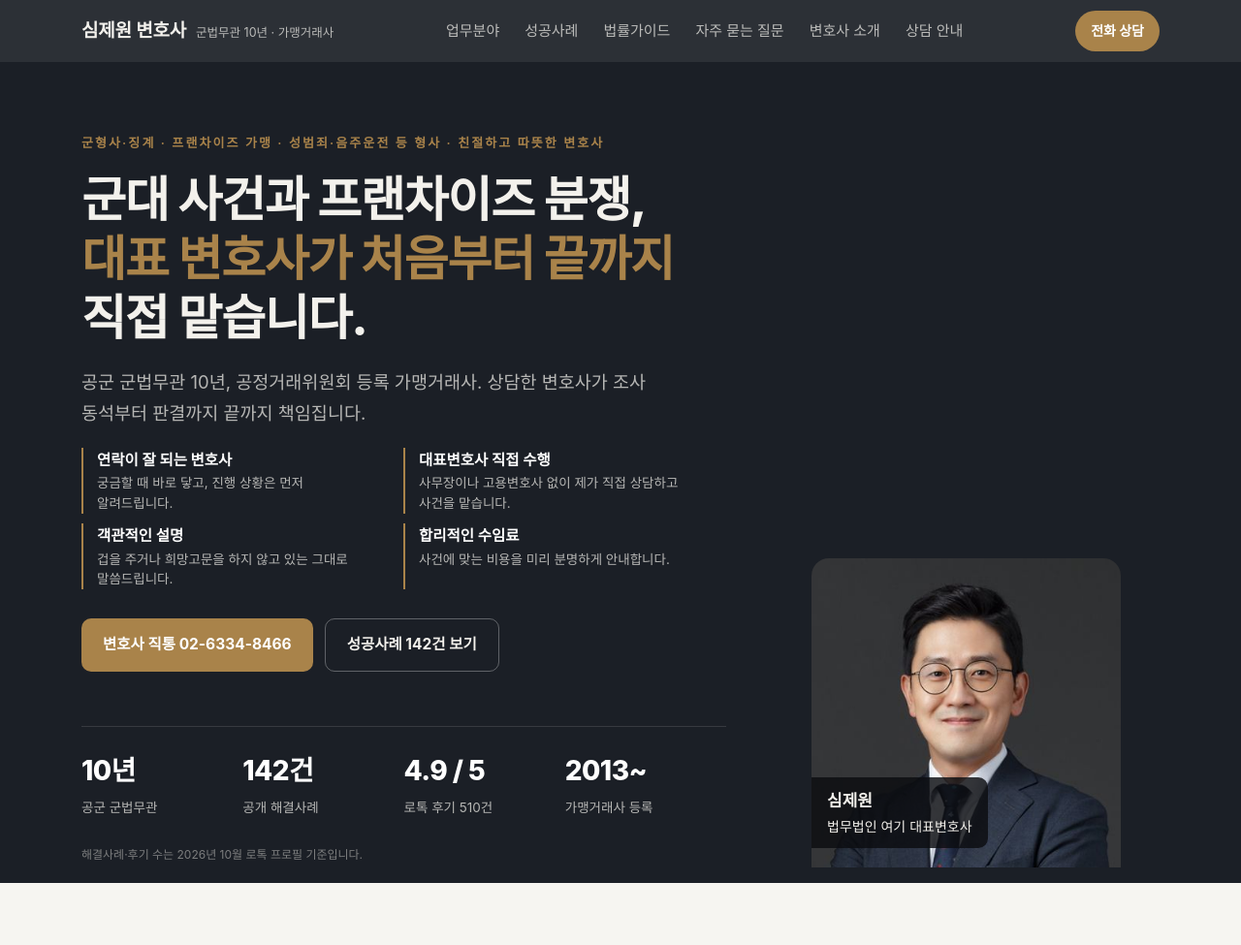
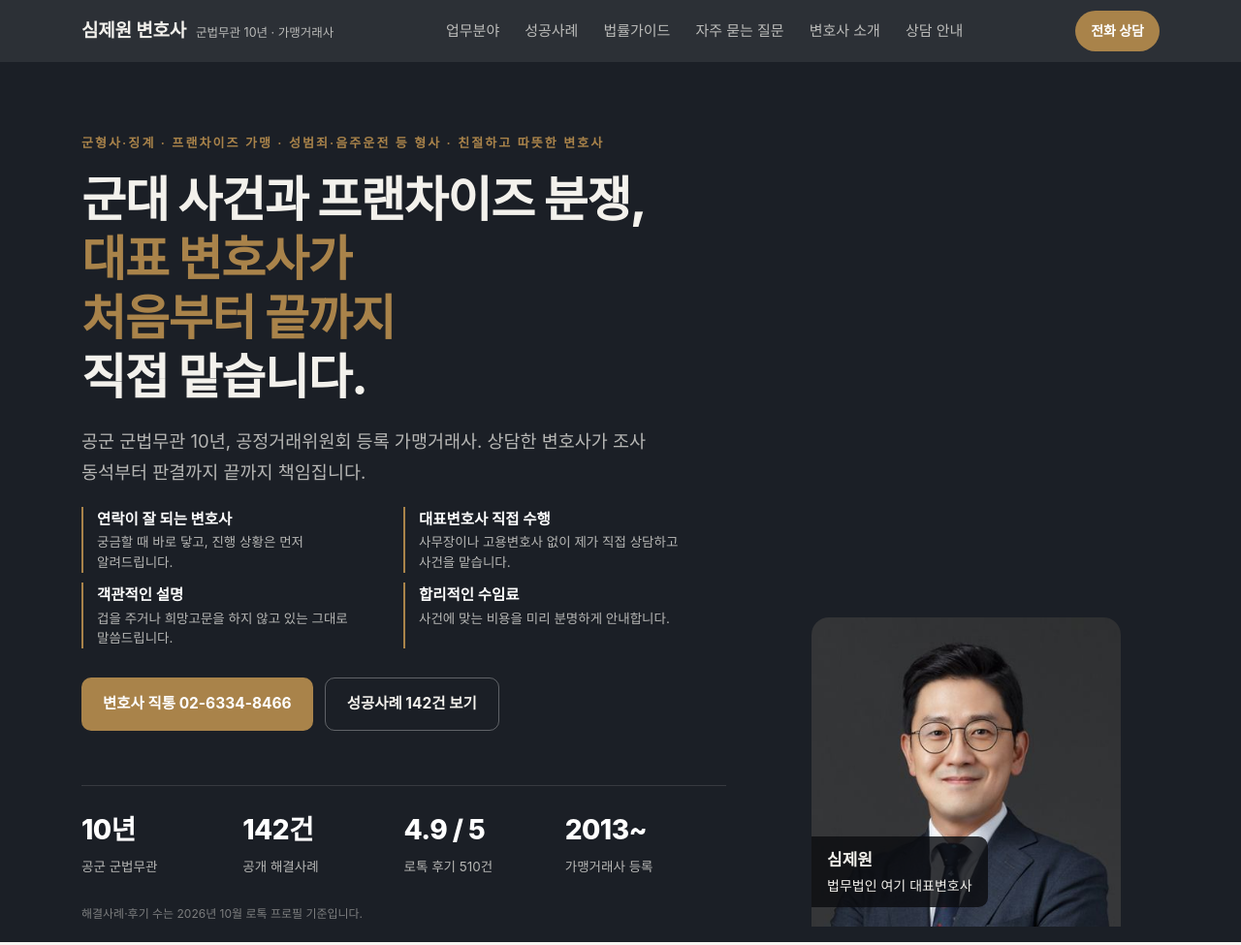
Before and after one commit to shimjal/lawyershim, a plain HTML site: page index.html in a window 1280 px wide. Shown: the top 975 px of the page at 97% size. Drawn offline with Linux system fonts and the light colour scheme; a web font is replaced by a local one.

Commit message:
Add files via upload

```diff
--- a/index.html
+++ b/index.html
@@ -207,7 +207,7 @@
     <div class="wrap">
       <div>
         <p class="eyebrow">군형사·징계 · 프랜차이즈 가맹 · 성범죄·음주운전 등 형사 · 친절하고 따뜻한 변호사</p>
-        <h1>군대 사건과 프랜차이즈 분쟁,<br><em>대표 변호사가 처음부터 끝까지</em><br>직접 맡습니다.</h1>
+        <h1>군대 사건과 프랜차이즈 분쟁,<br><em>대표 변호사가<br class="m-br"> 처음부터 끝까지</em><br>직접 맡습니다.</h1>
         <p class="lead">공군 군법무관 10년, 공정거래위원회 등록 가맹거래사. 상담한 변호사가 조사 동석부터 판결까지 끝까지 책임집니다.</p>
         <ul class="promises">
           <li><b>연락이 잘 되는 변호사</b><span>궁금할 때 바로 닿고, 진행 상황은 먼저 알려드립니다.</span></li>
```
